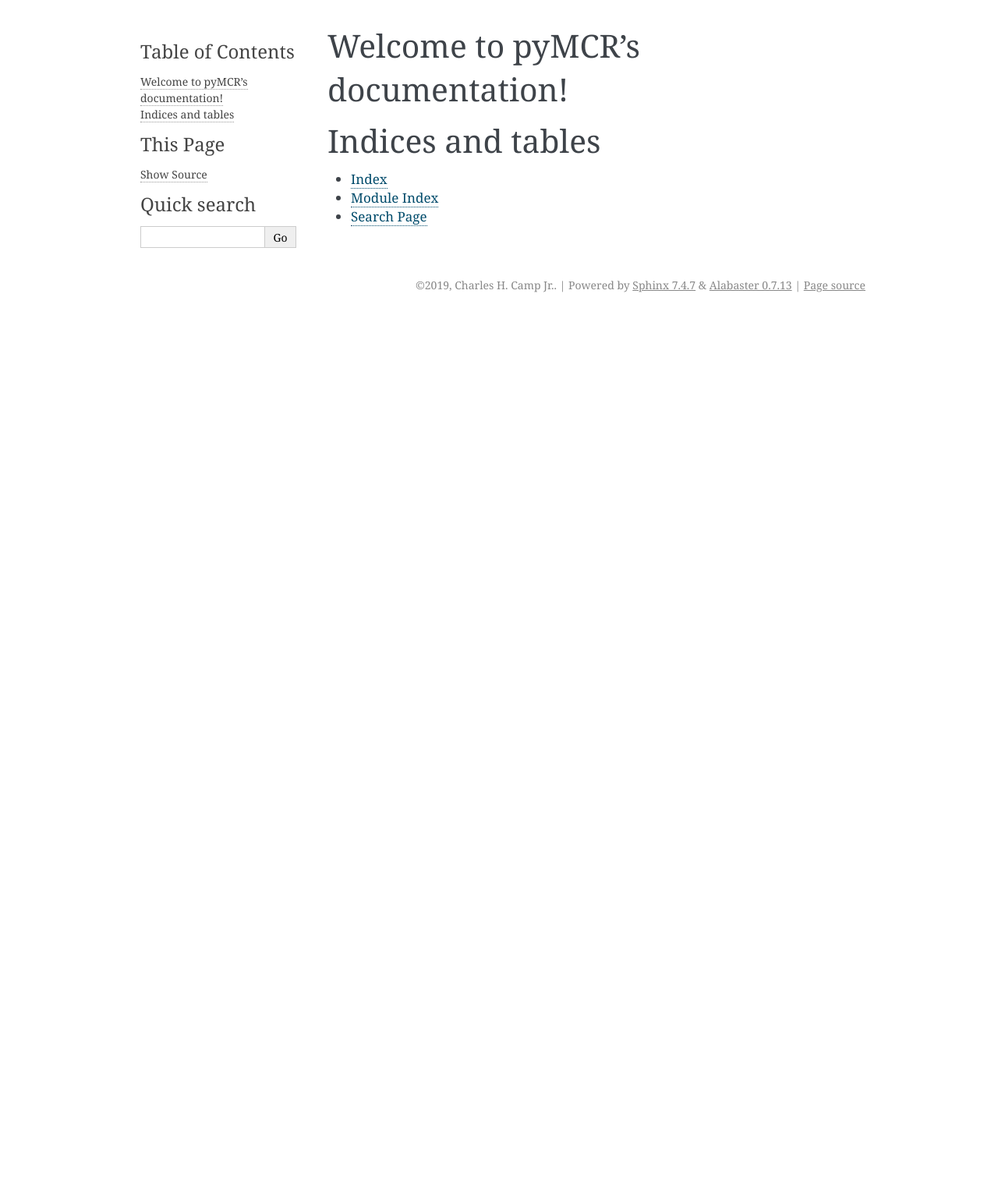
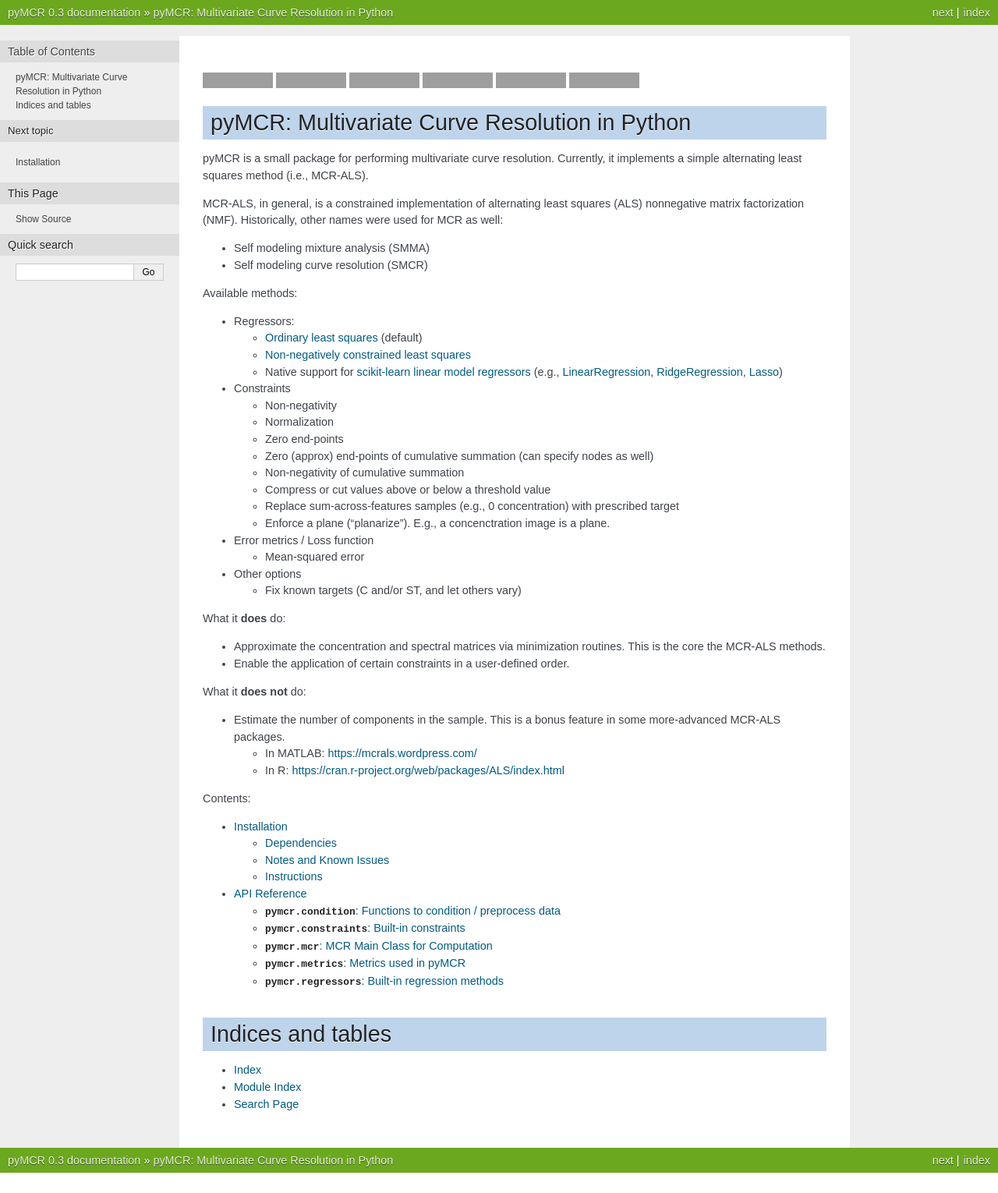
Before and after one commit to usnistgov/pyMCR, a Sphinx documentation site: the page built from docs/source/index.rst, in a window 1280 px wide. Shown: the whole page at 78% size. Built offline with Sphinx 7.4.7, drawn with Linux system fonts in a browser that asks for light colours; pages that are not in the unit, such as notebooks, are missing from menus; the version number is read from the project's files by our own code; before the commit the page ends 900 px from its top, so only the background shows below that; grey boxes are pictures that could not be loaded.

Commit message:
Docs: Updated

```diff
--- /dev/null
+++ b/docs/source/api.rst
@@ -0,0 +1,90 @@
+.. _api:
+
+API Reference
+=============
+
+This is not an exhaustive list of classes and functions,
+but rather those most likely to be of interest to users and developer.
+See :ref:`genindex` and :ref:`modindex` for a full list.
+
+:mod:`pymcr.condition`: Functions to condition / preprocess data
+---------------------------------------------------------------------
+
+.. automodule:: pymcr.condition
+
+
+Functions
+~~~~~~~~~
+.. currentmodule:: pymcr.condition
+
+.. autosummary::
+
+
+    pymcr.condition.standardize
+
+
+:mod:`pymcr.constraints`: Built-in constraints
+-----------------------------------------------
+
+.. automodule:: pymcr.constraints
+
+Classes
+~~~~~~~
+.. currentmodule:: pymcr.constraints
+
+.. autosummary::
+
+    pymcr.constraints.ConstraintNonneg
+    pymcr.constraints.ConstraintCumsumNonneg
+    pymcr.constraints.ConstraintZeroEndPoints
+    pymcr.constraints.ConstraintZeroCumSumEndPoints
+    pymcr.constraints.ConstraintNorm
+    pymcr.constraints.ConstraintReplaceZeros
+    pymcr.constraints.ConstraintCutBelow
+    pymcr.constraints.ConstraintCompressBelow
+    pymcr.constraints.ConstraintCutAbove
+    pymcr.constraints.ConstraintCompressAbove
+    pymcr.constraints.ConstraintPlanarize
+
+:mod:`pymcr.mcr`: MCR Main Class for Computation
+-----------------------------------------------------
+
+.. automodule:: pymcr.mcr
+
+Classes
+~~~~~~~
+.. currentmodule:: pymcr.mcr
+
+.. autosummary::
+
+    pymcr.mcr.McrAls
+
+:mod:`pymcr.metrics`: Metrics used in pyMCR
+--------------------------------------------
+
+.. automodule:: pymcr.metrics
+
+
+Functions
+~~~~~~~~~
+.. currentmodule:: pymcr.metrics
+
+.. autosummary::
+
+
+    pymcr.metrics.mse
+
+:mod:`pymcr.regressors`: Built-in regression methods
+-----------------------------------------------------
+
+.. automodule:: pymcr.regressors
+
+Classes
+~~~~~~~
+.. currentmodule:: pymcr.regressors
+
+.. autosummary::
+
+    pymcr.regressors.LinearRegression
+    pymcr.regressors.OLS
+    pymcr.regressors.NNLS
--- a/docs/source/conf.py
+++ b/docs/source/conf.py
@@ -14,14 +14,14 @@
 #
 import os
 import sys
-import pymcr
-sys.path.insert(0, os.path.abspath('../../pymcr'))
+# import pymcr
+sys.path.insert(0, os.path.abspath('../..'))
 
 
 # -- Project information -----------------------------------------------------
 
 project = 'pyMCR'
-copyright = '2019, Charles H. Camp Jr.'
+# copyright = '2019, Charles H. Camp Jr.'
 author = 'Charles H. Camp Jr.'
 
 # The short X.Y version
@@ -39,15 +39,33 @@ release = '0.3'
 # Add any Sphinx extension module names here, as strings. They can be
 # extensions coming with Sphinx (named 'sphinx.ext.*') or your custom
 # ones.
+# extensions = [
+#     'sphinx.ext.autodoc',
+#     'sphinx.ext.autosummary',
+#     'sphinx.ext.intersphinx',
+#     'sphinx.ext.todo',
+#     'sphinx.ext.coverage',
+#     'sphinx.ext.mathjax',
+#     'sphinx.ext.napoleon',
+#     'sphinx.ext.viewcode',
+#     'sphinx.ext.githubpages',
+# ]
 extensions = [
     'sphinx.ext.autodoc',
-    'sphinx.ext.intersphinx',
-    'sphinx.ext.todo',
-    'sphinx.ext.coverage',
+    'sphinx.ext.autosummary',
+    'sphinx.ext.doctest',
     'sphinx.ext.mathjax',
     'sphinx.ext.viewcode',
-    'sphinx.ext.githubpages',
+    'sphinx.ext.napoleon',
+    'sphinx.ext.intersphinx',
+    'sphinx.ext.githubpages'
 ]
+
+numpydoc_show_class_members = False
+autodoc_default_flags = ['private-members']
+html_show_copyright = False
+html_show_sphinx = False
+show_authors = True
 
 # Add any paths that contain templates here, relative to this directory.
 templates_path = ['_templates']
@@ -82,7 +100,7 @@ pygments_style = None
 # The theme to use for HTML and HTML Help pages.  See the documentation for
 # a list of builtin themes.
 #
-html_theme = 'alabaster'
+html_theme = 'nature'
 
 # Theme options are theme-specific and customize the look and feel of a theme
 # further.  For a list of options available for each theme, see the
--- a/docs/source/index.rst
+++ b/docs/source/index.rst
@@ -1,16 +1,97 @@
-.. pyMCR documentation master file, created by
-   sphinx-quickstart on Tue Apr 16 15:38:39 2019.
-   You can adapt this file completely to your liking, but it should at least
-   contain the root `toctree` directive.
+|
+|
+.. image:: https://travis-ci.org/CCampJr/pyMCR.svg?branch=0.3.X
+    :alt: Travis branch
+    :target: https://travis-ci.org/CCampJr/pyMCR
 
-Welcome to pyMCR's documentation!
-=================================
+.. image:: https://ci.appveyor.com/api/projects/status/ajld1bj7jo4oweio/branch/0.3.X?svg=true
+    :alt: AppVeyor branch
+    :target: https://ci.appveyor.com/project/CCampJr/pyMCR
+
+.. image:: https://img.shields.io/codecov/c/github/CCampJr/pyMCR/0.3.X.svg
+    :alt: Codecov branch
+    :target: https://codecov.io/gh/CCampJr/pyMCR
+
+.. image:: https://img.shields.io/pypi/pyversions/pyMCR.svg
+    :alt: PyPI - Python Version
+    :target: https://pypi.org/project/pyMCR/
+
+.. image:: https://img.shields.io/pypi/v/pyMCR.svg
+    :alt: PyPI
+    :target: https://pypi.org/project/pyMCR/
+
+.. image:: https://img.shields.io/badge/License-NIST%20Public%20Domain-green.svg
+    :alt: NIST Public Domain
+    :target: https://github.com/CCampJr/pyMCR/blob/master/LICENSE.md
+
+
+pyMCR: Multivariate Curve Resolution in Python
+===============================================
+
+pyMCR is a small package for performing multivariate curve resolution.
+Currently, it implements a simple alternating least squares method
+(i.e., MCR-ALS).
+
+MCR-ALS, in general, is a constrained implementation of alternating
+least squares (ALS) nonnegative matrix factorization (NMF). Historically,
+other names were used for MCR as well:
+
+-   Self modeling mixture analysis (SMMA)
+-   Self modeling curve resolution (SMCR)
+
+Available methods:
+
+-   Regressors:
+
+    -   `Ordinary least squares <https://docs.scipy.org/doc/scipy/reference/generated/scipy.linalg.lstsq.html>`_ (default)
+    -   `Non-negatively constrained least squares
+        <https://docs.scipy.org/doc/scipy/reference/generated/scipy.optimize.nnls.html>`_
+    -   Native support for `scikit-learn linear model regressors
+        <http://scikit-learn.org/stable/modules/linear_model.html>`_
+        (e.g., `LinearRegression <http://scikit-learn.org/stable/modules/linear_model.html#ordinary-least-squares>`_,
+        `RidgeRegression <http://scikit-learn.org/stable/modules/linear_model.html#ridge-regression>`_,
+        `Lasso <http://scikit-learn.org/stable/modules/linear_model.html#lasso>`_)
+
+-   Constraints
+
+    -   Non-negativity
+    -   Normalization
+    -   Zero end-points
+    -   Zero (approx) end-points of cumulative summation (can specify nodes as well)
+    -   Non-negativity of cumulative summation
+    -   Compress or cut values above or below a threshold value
+    -   Replace sum-across-features samples (e.g., 0 concentration) with prescribed target
+    -   Enforce a plane ("planarize"). E.g., a concenctration image is a plane.
+
+-   Error metrics / Loss function
+
+    -   Mean-squared error
+
+-   Other options
+
+    -   Fix known targets (C and/or ST, and let others vary)
+
+What it **does** do:
+
+-   Approximate the concentration and spectral matrices via minimization routines.
+    This is the core the MCR-ALS methods.
+-   Enable the application of certain constraints in a user-defined order.
+
+What it **does not** do:
+
+-   Estimate the number of components in the sample. This is a bonus feature in
+    some more-advanced MCR-ALS packages.
+
+    - In MATLAB: https://mcrals.wordpress.com/
+    - In R: https://cran.r-project.org/web/packages/ALS/index.html
+
 
 .. toctree::
    :maxdepth: 2
    :caption: Contents:
 
-
+   installing
+   api
 
 Indices and tables
 ==================
--- /dev/null
+++ b/docs/source/installing.rst
@@ -0,0 +1,62 @@
+.. _installing:
+
+Installation
+============
+
+Dependencies
+---------------------
+Note: the versions are those that have been tested, but older/newer
+versions may also work.
+
+- Python 3.4, 3.5, 3.6 (3.4.4, 3.5.2, 3.6.1)
+- numpy (1.9.3, 1.11.1, 1.11.3+mkl)
+- Sphinx (1.4.5, 1.5.2, 1.6.4) -- only for documentation building
+
+Notes and Known Issues
+----------------------
+
+
+Instructions
+------------
+
+Git Dynamic copy
+~~~~~~~~~~~~~~~~~~~
+::
+
+  # Make new directory for pymcr (DIR)
+  # Clone from github
+  git clone https://github.com/usnistgov/pyMCR.git ./DIR
+
+  # Within install directory (DIR)
+  pip3 install -e .
+
+  # To update installation, from within pymcr directory
+  git pull
+
+Git Static copy
+~~~~~~~~~~~~~~~~~~~
+::
+
+  # Make new directory for pymcr (DIR)
+  # Clone from github
+  git clone https://github.com/usnistgov/pyMCR.git ./DIR
+
+  # Within install directory (DIR)
+  pip3 install .
+
+  # You can now delete the source files you downloaded
+
+(Re)-Building documentation
+~~~~~~~~~~~~~~~~~~~~~~~~~~~~
+The documentation was built using Sphinx.::
+
+  # Build all APIs
+  # From within the docs/ directory
+  sphinx-apidoc -o ./source/ ../pymcr/
+
+  # Build API w/o pyuic5-generated files
+  sphinx-apidoc -f -o .\source\ ..\pymcr\
+
+  make html
+  # On Windows
+  make.bat html
```
Also changed, not shown: docs/source/modules.rst (+4 -4 lines), docs/source/pymcr.rst (renamed from docs/source/.rst, +22 -22 lines), docs/source/pymcr.tests.rst (added, +70 -0 lines), docs/source/tests.rst (deleted, +0 -70 lines), 3 other files.
